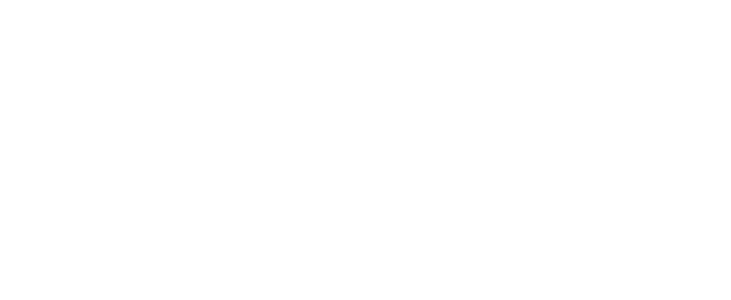
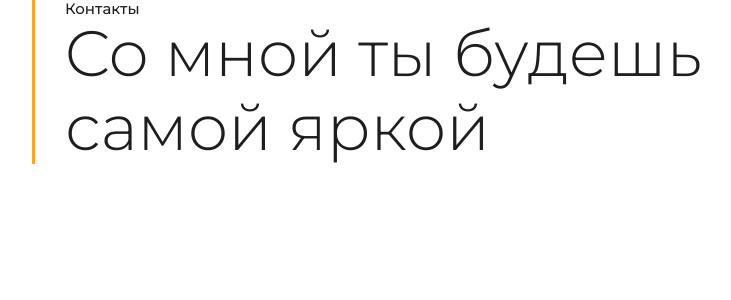
Before and after one commit to BredyByte/cejasMalagaWeb, a React (Create React App) app: page / in a window 1280 px wide. Shown: the top 300 px of the page, without its empty margins (88-819 px from the left). Built offline with nearby package versions, Linux system fonts and the light colour scheme.

Commit message:
section title component done

```diff
--- a/src/App.js
+++ b/src/App.js
@@ -1,9 +1,9 @@
-import { LinkButton, CircleButton } from './components'
+import { SectionTitle  } from './components'
 
 function App() {
   return (
     <div className="App container">
-
+      <SectionTitle text={"Co мной ты будешь самой яркой"}/>
     </div>
   );
 }
--- /dev/null
+++ b/src/components/SectionTitle/SectionsTitle.module.css
@@ -0,0 +1,15 @@
+.root {
+  border-left: 3px solid #FFA52D;
+  padding-left: 30px;
+}
+.title {
+  font-size: 15px;
+  font-weight: 500;
+}
+.subtitleContainer {
+  max-width: 700px;
+}
+.subtitle {
+  font-size: 64px;
+  font-weight: 300;
+}
--- /dev/null
+++ b/src/components/SectionTitle/index.jsx
@@ -0,0 +1,11 @@
+import styles from './SectionsTitle.module.css';
+export const SectionTitle = ({text = "Какой-то текст"}) => {
+  return (
+    <div className={styles.root}>
+      <h2 className={styles.title}>Контакты</h2>
+      <div className={styles.subtitleContainer}>
+        <h3 className={styles.subtitle}>{text}</h3>
+      </div>
+    </div>
+  )
+}
--- a/src/components/index.js
+++ b/src/components/index.js
@@ -1,2 +1,3 @@
 export { default as Footer } from './Footer';
 export { LinkButton, CircleButton } from './CustomUI/Buttons';
+export { SectionTitle } from './SectionTitle'
```
